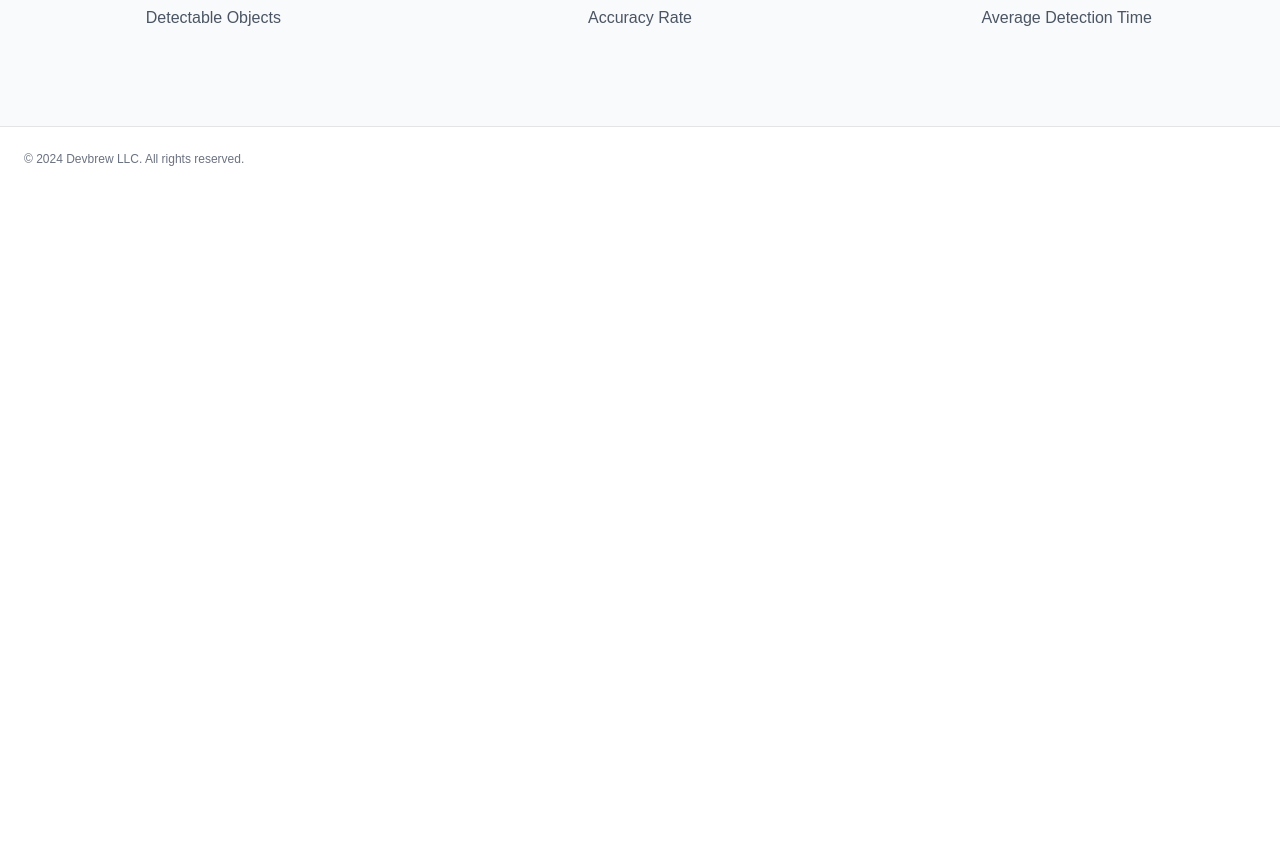
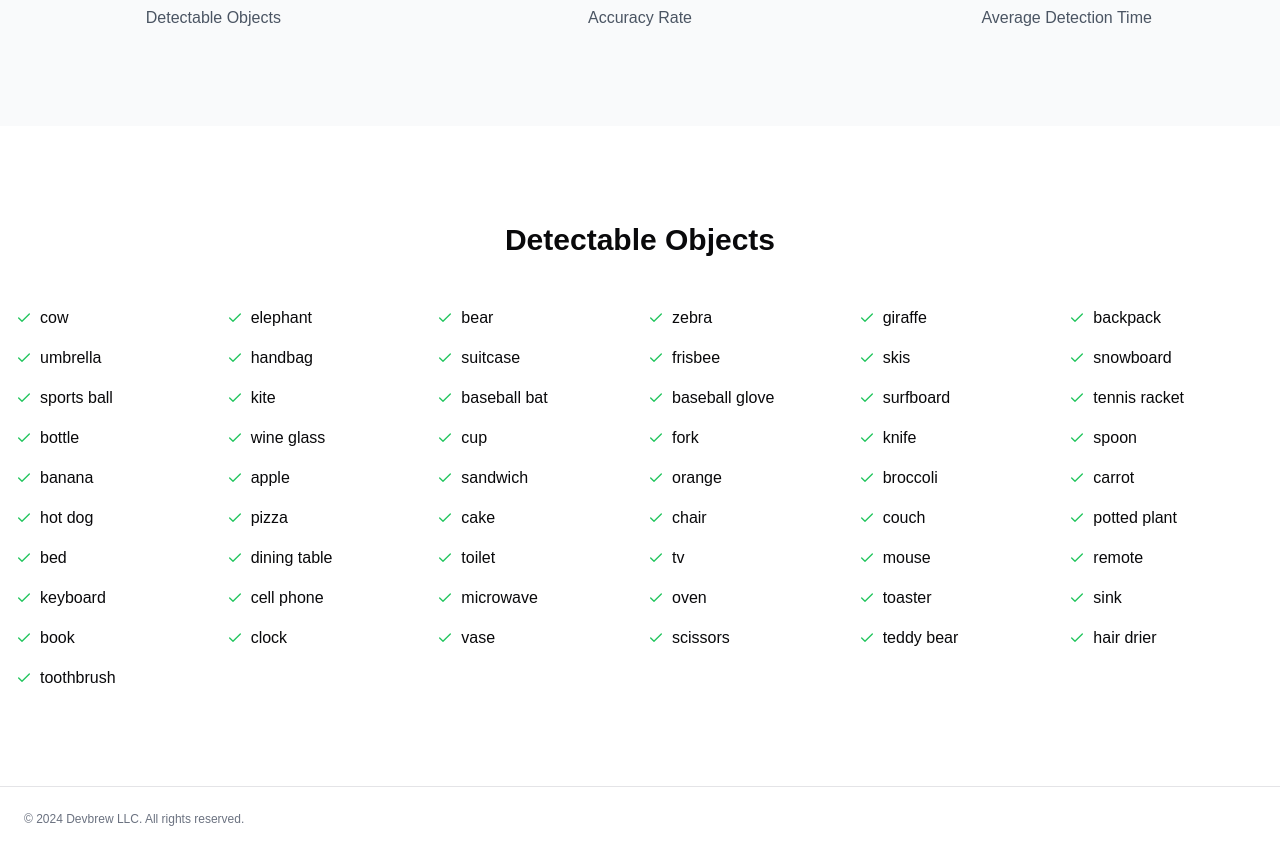
Before and after one commit to joekariuki/smartcam-ai, a Next.js app: page / in a window 1280 px wide. Shown: the part 2467-3318 px from the top of the page. Before the commit the page ends 2658 px from the top, so only its background shows below. Built offline with nearby package versions, Linux system fonts and the light colour scheme.

Commit message:
feat(home): include DetectableObjects in Home component
Add DetectableObjects component to the Home component, enhancing the layout by showcasing detectable objects supported by SmartCam AI.

```diff
--- a/app/page.tsx
+++ b/app/page.tsx
@@ -1,3 +1,4 @@
+import DetectableObjects from "@/components/detectable-objects";
 import Features from "@/components/features";
 import Hero from "@/components/hero";
 import HowItWorks from "@/components/how-it-works";
@@ -15,6 +16,7 @@ export default function Home() {
         <ModelInfo />
         <UseCases />
         <KeyMetrics />
+        <DetectableObjects />
       </main>
     </div>
   );
```
